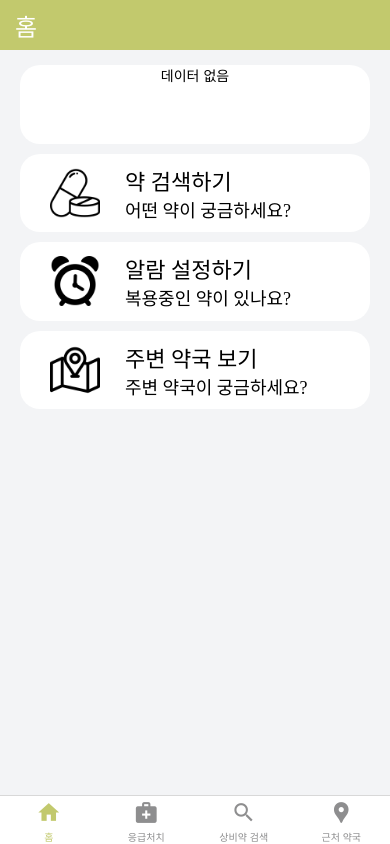
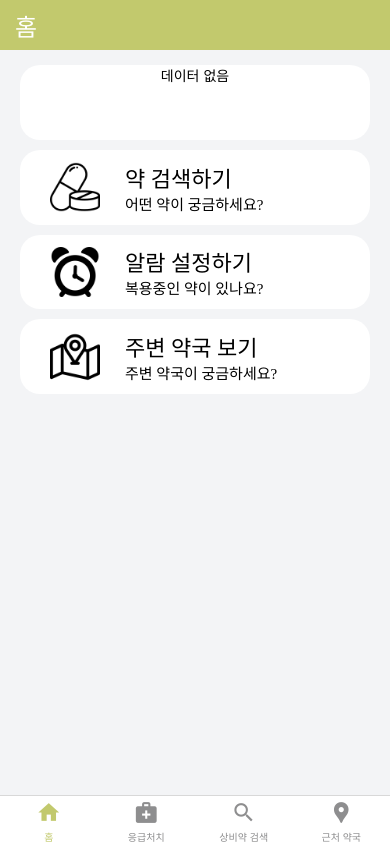
Before and after one commit to WoojinSim/medicine-alarm, a React Native app: screen /Main in a window 390 px wide. Built offline with nearby package versions, Linux system fonts and the light colour scheme; a web font is replaced by a local one.

Commit message:
10.15 마이너 업데이트
* 주석 수정
* 코드 정리

```diff
--- a/screens/FirstaidScreen.tsx
+++ b/screens/FirstaidScreen.tsx
@@ -7,6 +7,10 @@ import FeatherIcons from "react-native-vector-icons/Feather";
 
 import { generalStyles } from "./styles/generalStyle";
 import { firstAidStyles } from "./styles/firstAidStyle";
+
+/*
+  시간상 싹 다 하드코딩으로 입력함
+*/
 
 const FirstaidScreen = () => {
   const [modalVisible, setModalVisible] = useState<boolean[]>(new Array(13).fill(false));
--- a/screens/SearchScreen.tsx
+++ b/screens/SearchScreen.tsx
@@ -4,6 +4,8 @@ import { View, Text, ScrollView } from "react-native";
 import Header from "./components/Header";
 
 import { generalStyles } from "./styles/generalStyle";
+
+// TODO: 필요없어지면 이 파일 삭제
 
 const SearchScreen = () => {
   return (
--- a/screens/components/MedicineAlarm.tsx
+++ b/screens/components/MedicineAlarm.tsx
@@ -75,6 +75,7 @@ const MedicineAlarm = () => {
     return medicationDates;
   };
 
+  // 복약 계획 데이터 불러오기
   useFocusEffect(
     useCallback(() => {
       const getData = async () => {
--- a/screens/styles/mainStyle.ts
+++ b/screens/styles/mainStyle.ts
@@ -56,6 +56,6 @@ export const mainStyles = StyleSheet.create({
   },
   navigationBtnSubTitle: {
     fontFamily: "NanumSquareNeoLight",
-    fontSize: 18,
+    fontSize: 15,
   },
 });
```
Also changed, not shown: interfaces.ts (+9 -9 lines), screens/AddPillSchedule/DetailInputScreen.tsx (+8 -2 lines), screens/EditPillScheduleScreen.tsx (+8 -26 lines), screens/MainScreen.tsx (+10 -46 lines).
